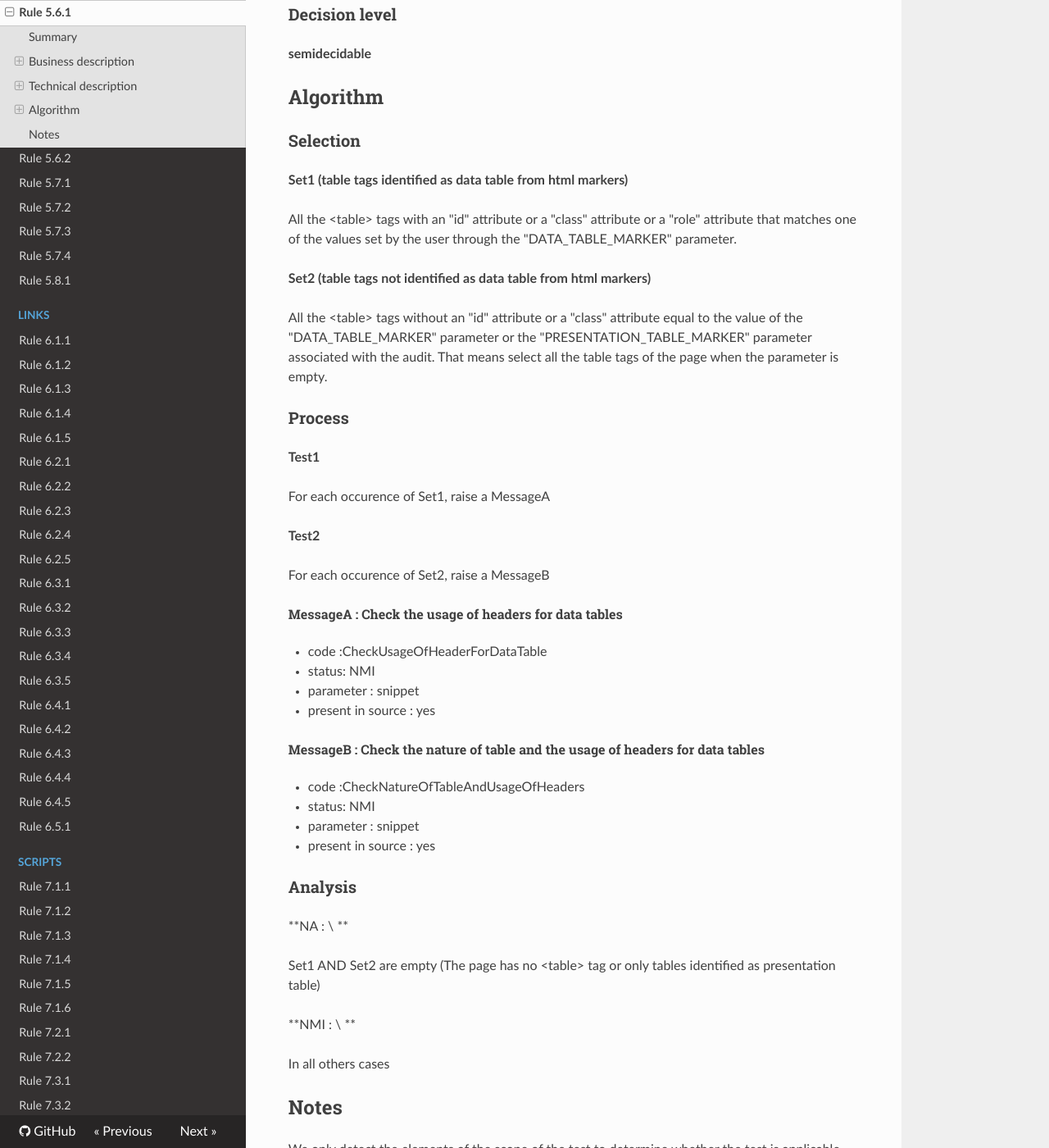
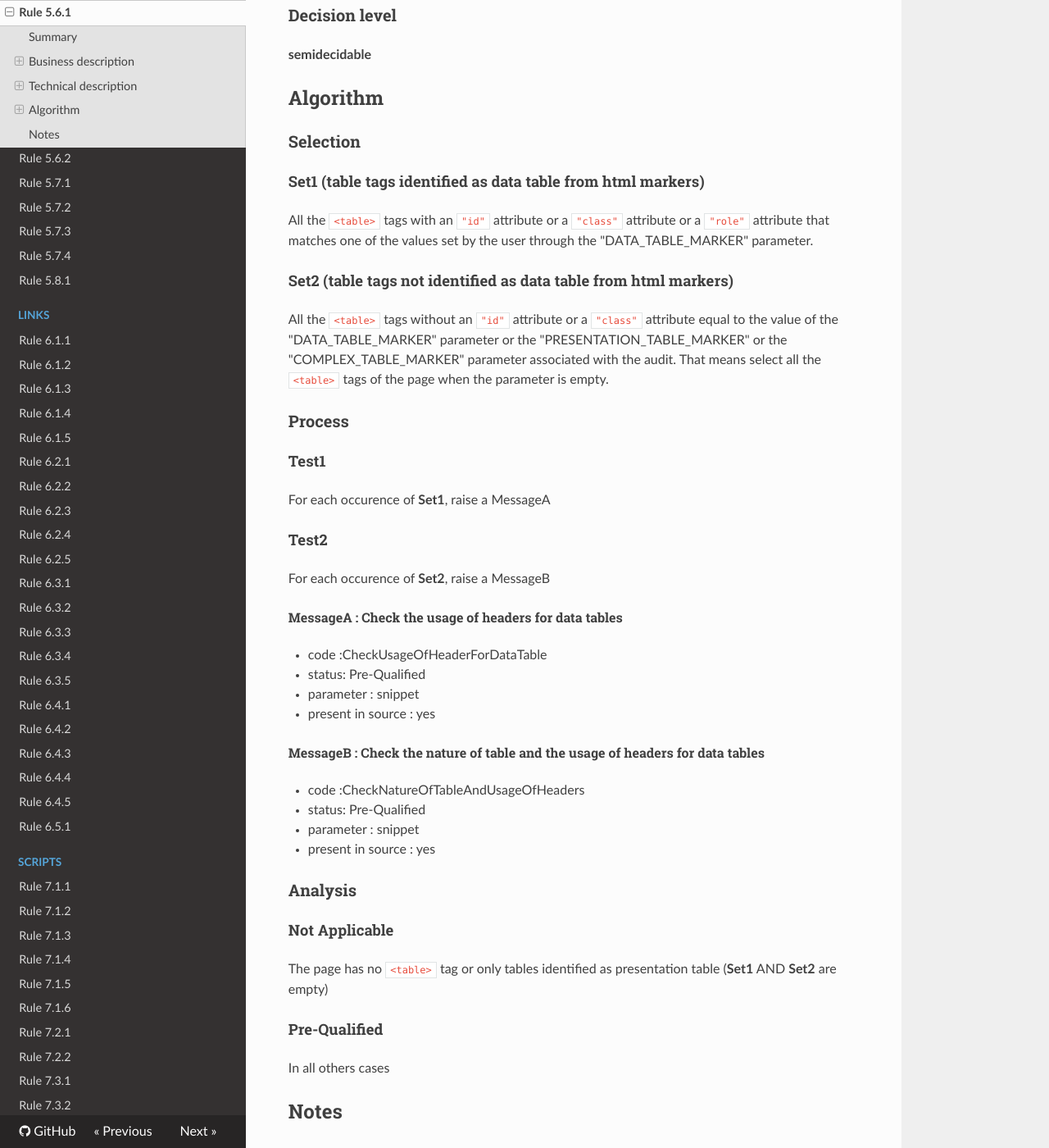
Before and after one commit to Tanaguru/Tanaguru-rules-RGAA-3-doc, an MkDocs documentation site: the page built from docs/Rule-5-6-1.md, in a window 1280 px wide and 1400 px high, scrolled down 863 px. Shown: the whole window at 82% size. Built offline with MkDocs 1.6.1, drawn with Linux system fonts in a browser that asks for light colours; nearby versions of some CDN libraries; old or Windows-style settings are respelled for this version of MkDocs; some of the changed text lies outside the part shown.

Commit message:
update 5.6.1 conception rule

```diff
--- a/docs/Rule-5-6-1.md
+++ b/docs/Rule-5-6-1.md
@@ -1,8 +1,8 @@
 # Rule 5.6.1
+
 ## Summary
 
-This test consists in checking whether each colum header of a data table
-is defined with a <th\> tag
+This test consists in checking whether each colum header of a data table is defined with a `<th>` tag
 
 ## Business description
 
@@ -36,57 +36,53 @@ Pour chaque <a href="http://references.modernisation.gouv.fr/sites/default/files
 
 ### Selection
 
-**Set1 (table tags identified as data table from html markers)**
+#### Set1 (table tags identified as data table from html markers)
 
-All the <table\> tags with an "id" attribute or a "class" attribute or a
-"role" attribute that matches one of the values set by the user through
-the "DATA\_TABLE\_MARKER" parameter.
+All the `<table>` tags with an `"id"` attribute or a `"class"` attribute or a
+`"role"` attribute that matches one of the values set by the user through
+the "DATA_TABLE_MARKER" parameter.
 
-**Set2 (table tags not identified as data table from html markers)**
+#### Set2 (table tags not identified as data table from html markers)
 
-All the <table\> tags without an "id" attribute or a "class" attribute
-equal to the value of the "DATA\_TABLE\_MARKER" parameter or the
-"PRESENTATION\_TABLE\_MARKER" parameter associated with the audit. That
-means select all the table tags of the page when the parameter is empty.
+All the `<table>` tags without an `"id"` attribute or a `"class"` attribute
+equal to the value of the "DATA_TABLE_MARKER" parameter or the
+"PRESENTATION_TABLE_MARKER" or the "COMPLEX_TABLE_MARKER" parameter associated with the audit. That
+means select all the `<table>` tags of the page when the parameter is empty.
 
 ### Process
 
-**Test1**
+#### Test1
 
-For each occurence of Set1, raise a MessageA
+For each occurence of **Set1**, raise a MessageA
 
-**Test2**
+#### Test2
 
-For each occurence of Set2, raise a MessageB
+For each occurence of **Set2**, raise a MessageB
 
 ###### MessageA : Check the usage of headers for data tables
 
 -   code :CheckUsageOfHeaderForDataTable
--   status: NMI
+-   status: Pre-Qualified
 -   parameter : snippet
 -   present in source : yes
 
 ###### MessageB : Check the nature of table and the usage of headers for data tables
 
 -   code :CheckNatureOfTableAndUsageOfHeaders
--   status: NMI
+-   status: Pre-Qualified
 -   parameter : snippet
 -   present in source : yes
 
 ### Analysis
 
-**NA : \
-**
+#### Not Applicable
 
-Set1 AND Set2 are empty (The page has no <table\> tag or only tables
-identified as presentation table)
+The page has no `<table>` tag or only tables identified as presentation table (**Set1** AND **Set2** are empty)
 
-**NMI : \
-**
+#### Pre-Qualified
 
 In all others cases
 
 ## Notes
 
-We only detect the elements of the scope of the test to determine
-whether the test is applicable
+We only detect the elements of the scope of the test to determine whether the test is applicable
```
